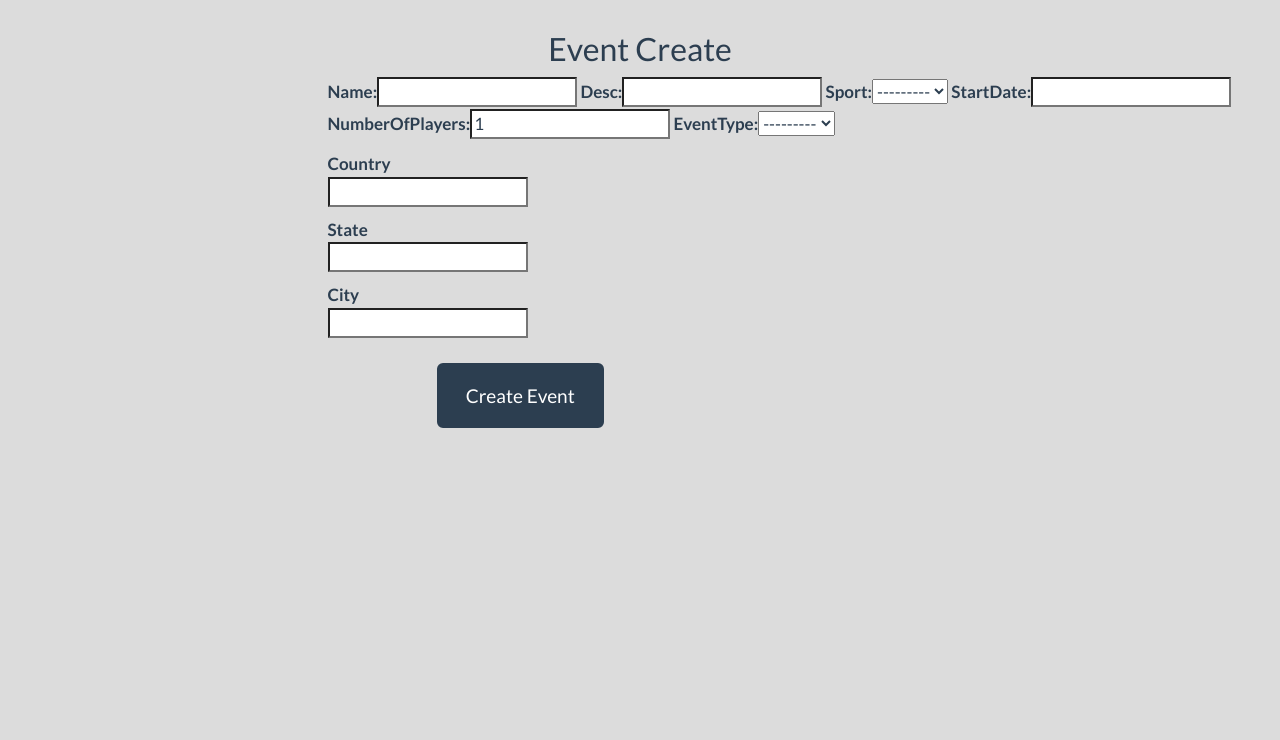
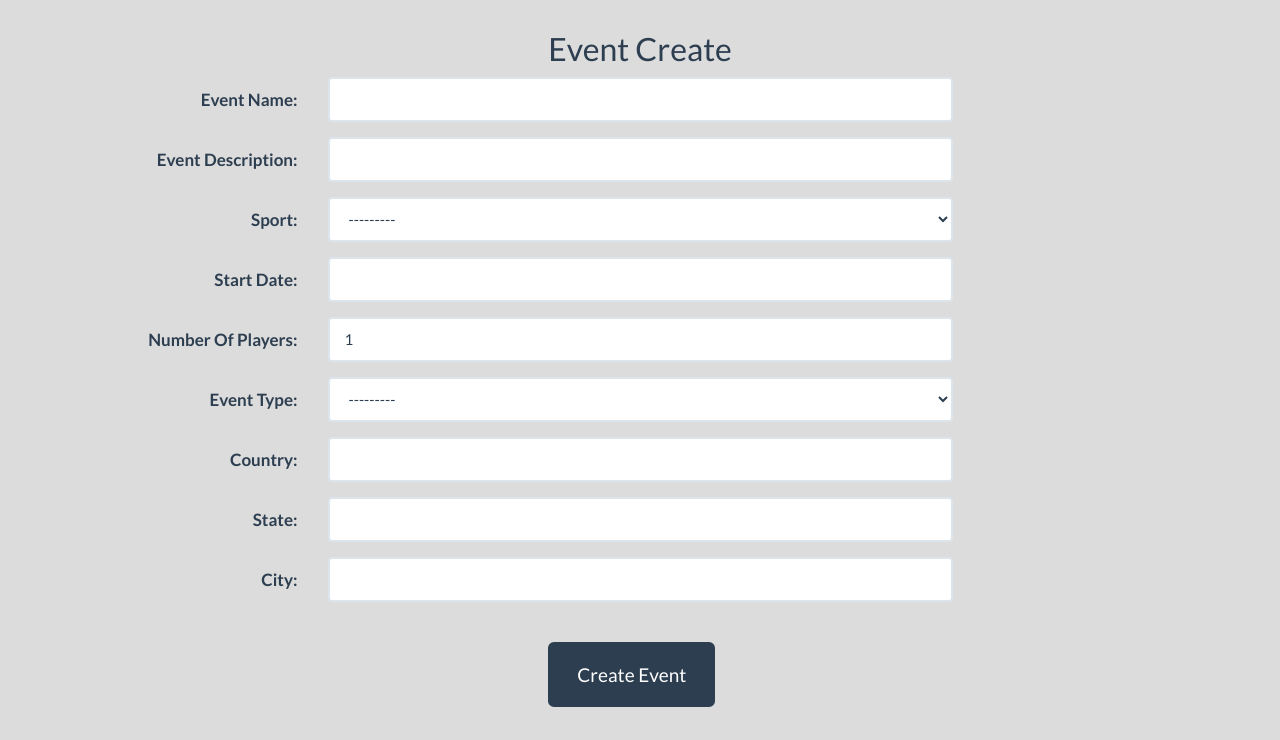
Before and after one commit to abhishekchandratre/AdhocSportz, a Django app: page /core/register/eventCreate in a window 1280 px wide. Shown: the part 60-800 px from the top of the page. Run offline with Django 3.2, Linux system fonts and the light colour scheme; the visitor is signed in with stand-in values (Sample User, id 1); data that the repository does not hold is empty; parts of the project's set-up code (start-up, migrations or seed data) failed here and were passed over; some libraries are stand-ins or nearby versions.

Commit message:
Commiting UI changes.

```diff
--- a/AdhocSportz/settings.py
+++ b/AdhocSportz/settings.py
@@ -39,6 +39,7 @@ INSTALLED_APPS = [
     'django.contrib.staticfiles',
     'Core',
     'bootstrap_toolkit',
+    'widget_tweaks',
 ]
 
 MIDDLEWARE = [
--- a/template/core/register/eventCreate.html
+++ b/template/core/register/eventCreate.html
@@ -1,5 +1,6 @@
 {% extends "base.html" %}
 {% load bootstrap_toolkit %}
+{% load widget_tweaks %}
 {% block content %}
 
   <h2 align="center">Event Create</h2>
@@ -7,29 +8,54 @@
   <form class="form-horizontal" role="form" action="/core/register/eventCreate" method="post">
     {% csrf_token %}
       <div class="form-group">
-           <div class="col-sm-9 col-sm-offset-3">
-
-    {{form|as_bootstrap}}
-               <div class="control-group required">
-                <label class="control-label" for="id_country">Country</label>
-                <div class="controls">
-                    <input id="id_country" maxlength="140" name="country" type="text" required />
+           <label for="firstName" class="col-sm-3 control-label">Event Name:</label>
+           <div class="col-sm-6">
+               {{ form.name|add_class:"form-control" }}
+        </div></div>
+      <div class="form-group">
+           <label for="firstName" class="col-sm-3 control-label">Event Description:</label>
+           <div class="col-sm-6">
+               {{ form.desc|add_class:"form-control" }}
+        </div></div>
+      <div class="form-group">
+           <label for="firstName" class="col-sm-3 control-label">Sport:</label>
+           <div class="col-sm-6">
+               {{ form.sport|add_class:"form-control" }}
+        </div></div>
+        <div class="form-group">
+           <label for="firstName" class="col-sm-3 control-label">Start Date:</label>
+           <div class="col-sm-6">
+               {{ form.startDate|add_class:"form-control" }}
+        </div></div>
+      <div class="form-group">
+           <label for="firstName" class="col-sm-3 control-label">Number Of Players:</label>
+           <div class="col-sm-6">
+               {{ form.numberOfPlayers|add_class:"form-control" }}
+        </div></div>
+    <div class="form-group">
+           <label for="firstName" class="col-sm-3 control-label">Event Type:</label>
+           <div class="col-sm-6">
+               {{ form.eventType|add_class:"form-control" }}
+        </div></div>
+           <div class="form-group">
+                    <label for="firstName" class="col-sm-3 control-label">Country:</label>
+                    <div class="col-sm-6">
+                        <input id="id_country" class="form-control" maxlength="140" name="country" type="text" required />
+                    </div>
                 </div>
+            <div class="form-group">
+                    <label for="firstName" class="col-sm-3 control-label">State:</label>
+                    <div class="col-sm-6">
+                        <input id="id_state" class="form-control" maxlength="140" name="state" type="text" required />
+                    </div>
                 </div>
-               <div class="control-group required">
-                <label class="control-label" for="id_state">State</label>
-                <div class="controls">
-                    <input id="id_state" maxlength="140" name="state" type="text" required />
+            <div class="form-group">
+                    <label for="firstName" class="col-sm-3 control-label">City:</label>
+                    <div class="col-sm-6">
+                        <input id="id_city" class="form-control" maxlength="140" name="city" type="text" required />
+                    </div>
                 </div>
-                </div>
-               <div class="control-group required">
-                <label class="control-label" for="id_city">City</label>
-                <div class="controls">
-                    <input id="id_city" maxlength="140" name="city" type="text" required />
-                </div>
-                </div>
-               </div>
-          <div class="col-sm-9 col-sm-offset-4">
+          <div class="col-sm-9 col-sm-offset-5">
   <input style="margin-top:25px;" type="submit" value="Create Event" class="btn btn-primary btn-lg"/>
   </div>
   </div>
```
